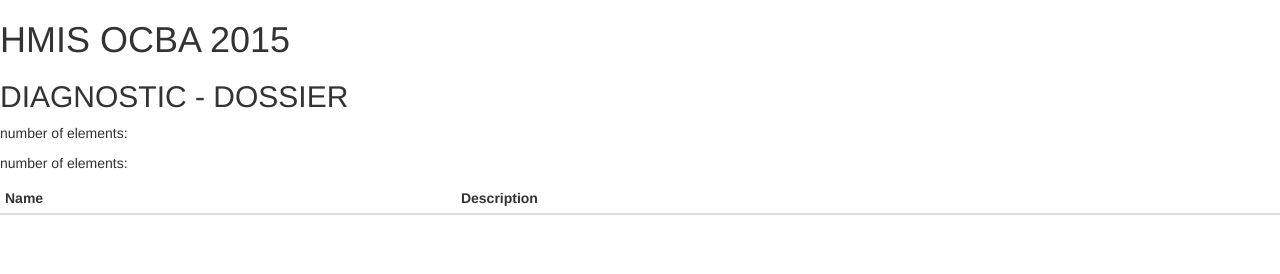
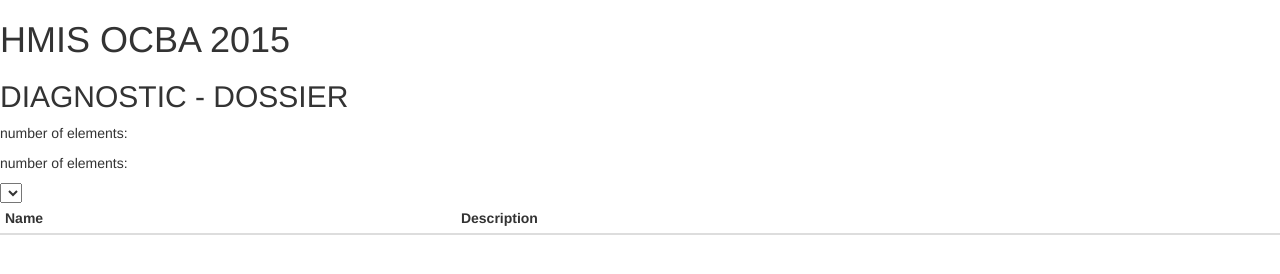
Before and after one commit to RishiMSF/dhis2Reports, a website: page rep.html in a window 1280 px wide. Drawn offline with nearby package versions, Linux system fonts and the light colour scheme; no server answers.

Commit message:
add dropdown for elementgroups

```diff
--- a/rep.html
+++ b/rep.html
@@ -22,6 +22,9 @@
 			<p> number of elements: {{elements.dataElements.length}}</p>
 			<p> number of elements: {{elementGroups.dataElementGroups.length}}</p>
 
+			<select id="selectorElementGroup" name="select">
+  				<option ng-repeat="grp in elementGroups.dataElementGroups | orderBy: 'name'" value='{{grp.name}}'>{{grp.name}}</option>
+			</select>
 
 			<table class="table table-condensed">
 				<thead>
```
